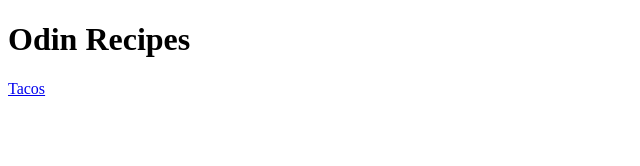
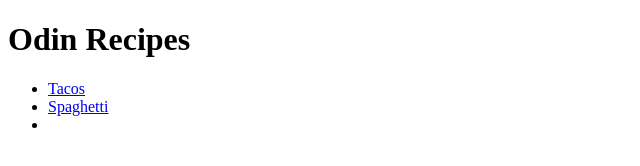
Before and after one commit to dochouse10/odin-recipes, a plain HTML site: page index.html in a window 1280 px wide. Shown: the whole page, without its empty margins (0-640 px from the left). Drawn offline with Linux system fonts and the light colour scheme.

Commit message:
Add recipes/spaghetti.html to index.html

```diff
--- a/index.html
+++ b/index.html
@@ -5,5 +5,13 @@
         <title>Odin Recipes</title>
     </head>
     <h1>Odin Recipes</h1>
-    <a href="recipes/tacos.html">Tacos</a>
+    <ul>
+      <li>
+        <a href="recipes/tacos.html">Tacos</a>
+    </li>
+    <li>
+       <a href="recipes/spaghetti.html">Spaghetti</a>
+    </li>
+    <li></li>
+    </ul>
 </html>
```
